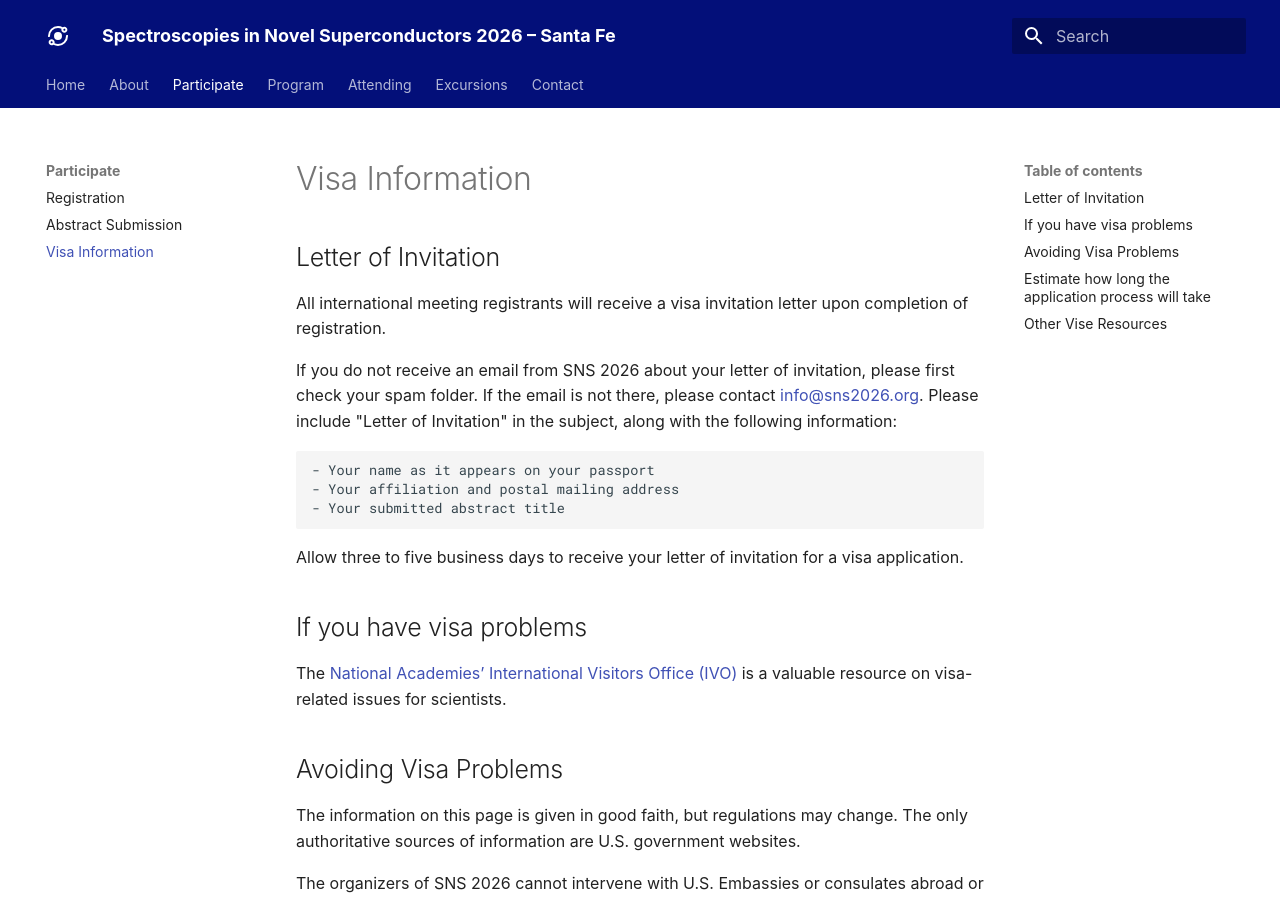
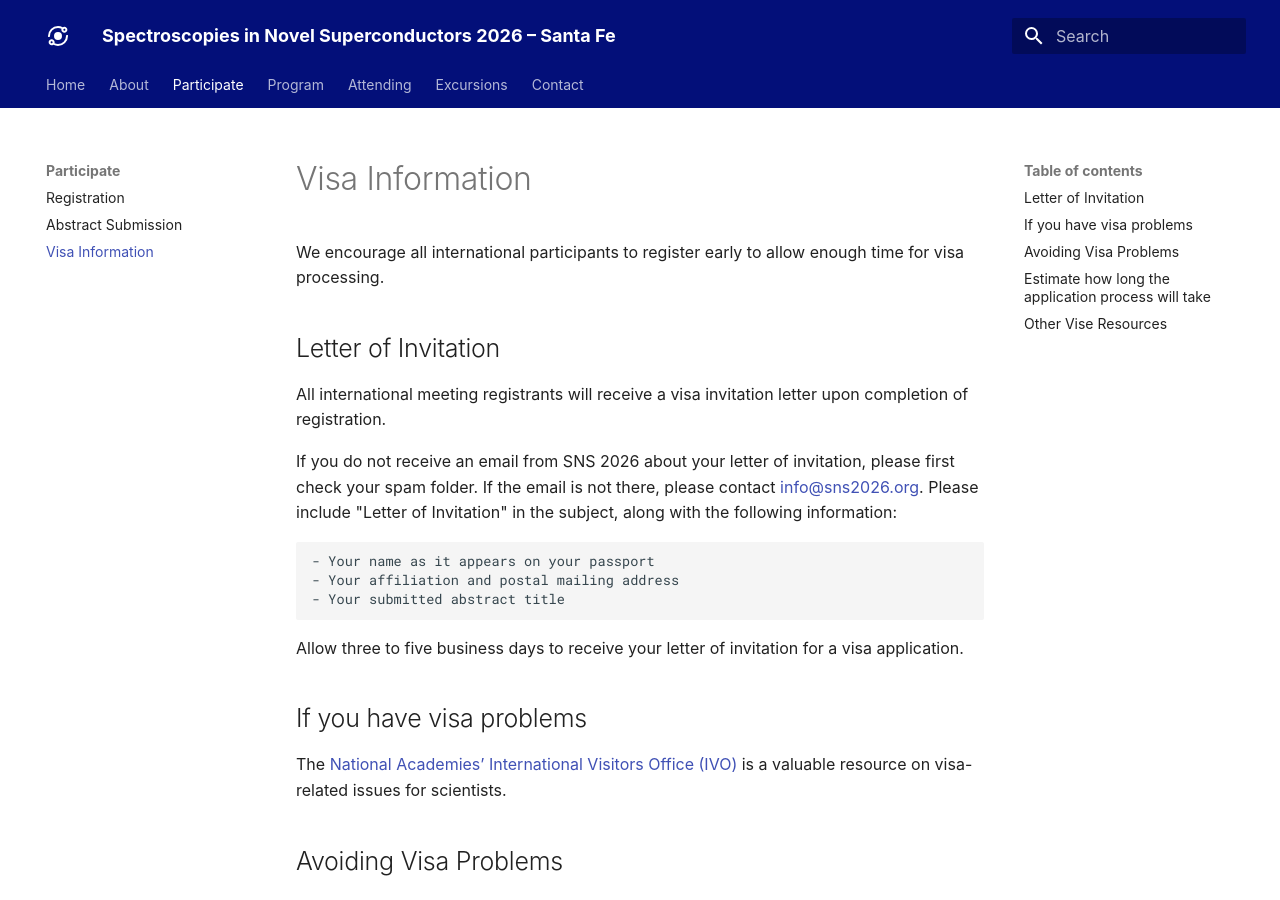
Before and after one commit to SNS2026/SNS2026.github.io, an MkDocs documentation site: the page built from docs/visa.md, in a window 1280 px wide and 900 px high. Built offline with MkDocs 1.6.1 and Material for MkDocs 9.7.7, drawn with Linux system fonts in a browser that asks for light colours; some web fonts are replaced.

Commit message:
Update visa.md

```diff
--- a/docs/visa.md
+++ b/docs/visa.md
@@ -2,6 +2,8 @@
 title: Visa Information
 ---
 
+
+We encourage all international participants to register early to allow enough time for visa processing.
 
 ## Letter of Invitation
 
```
